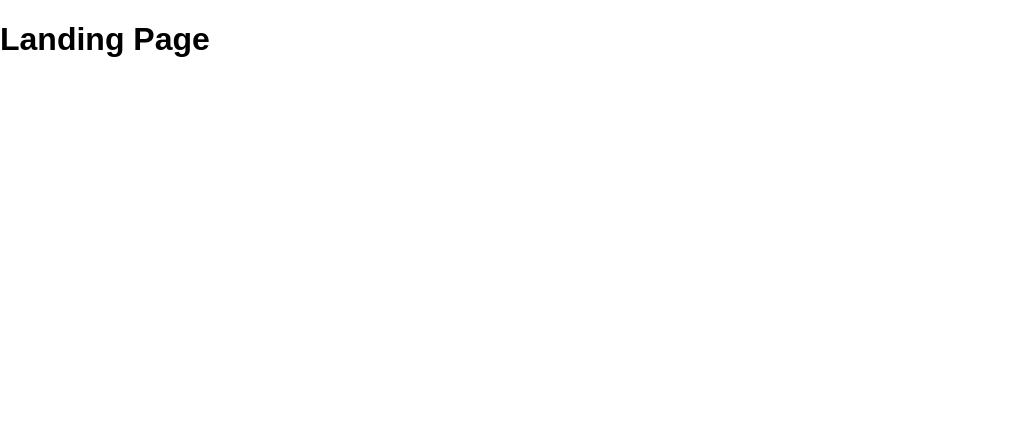
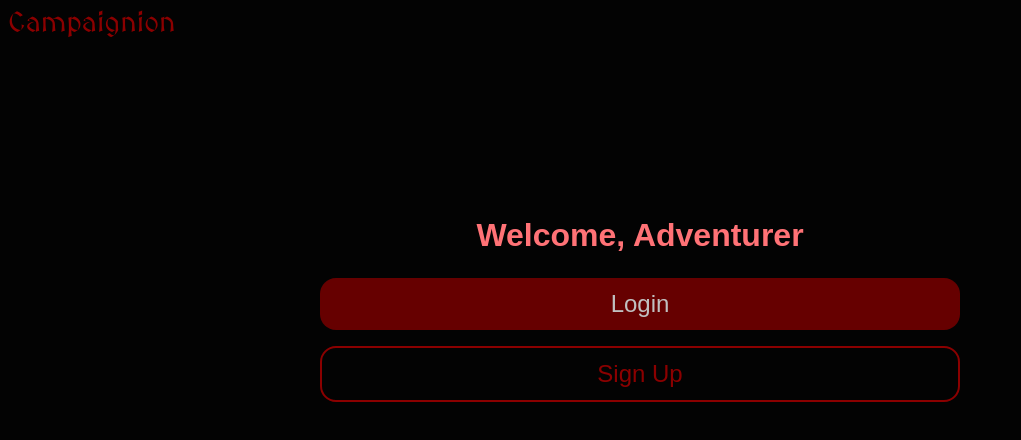
Before and after one commit to ElderBass/campaignion, a React (Create React App) app in the folder client/: page /landing in a window 1280 px wide. Shown: the top 440 px of the page, without its empty margins (0-1021 px from the left). Built offline with nearby package versions, Linux system fonts and the light colour scheme; the HTML template or start-up script is replaced by a standard one; a web font is replaced by a local one.

Commit message:
Styling out landing page, added Header.

```diff
--- a/client/package.json
+++ b/client/package.json
@@ -5,6 +5,7 @@
   "dependencies": {
     "@reduxjs/toolkit": "^1.8.6",
     "axios": "1.1.3",
+    "classnames": "2.3.1",
     "prettier": "2.7.1",
     "react": "^18.2.0",
     "react-dom": "^18.2.0",
--- a/client/src/App.jsx
+++ b/client/src/App.jsx
@@ -8,6 +8,7 @@ import Landing from "./components/views/Landing";
 // import UserPage from "./components/views/UserPage";
 // import FourOhFourPage from "./components/views/FourOhFourPage";
 import styles from "./App.module.css";
+import Header from "./components/common/Header";
 
 function App() {
 	const ComponentMap = {
@@ -38,6 +39,7 @@ function App() {
 	return (
 		<Router>
 			<div className={styles.mainContainer}>
+				<Header isLoggedIn={isLoggedIn} />
 				<Switch>
 					<AuthRoute exact path="/home" component={Home} />
 					{/* <AuthRoute path="/user/:userId" component={UserPage} /> */}
--- /dev/null
+++ b/client/src/components/common/Header/Header.jsx
@@ -0,0 +1,17 @@
+import React from "react";
+import styles from "./Header.module.css";
+
+const Header = ({ isLoggedIn }) => {
+	return (
+		<div className={styles.header}>
+			<p className={styles.logo}>Campaignion</p>
+			{isLoggedIn ? (
+				<div className={styles.headerLink}>
+					<a href="/home">Home</a>
+				</div>
+			) : null}
+		</div>
+	);
+};
+
+export default Header;
--- /dev/null
+++ b/client/src/components/common/Header/Header.module.css
@@ -0,0 +1,21 @@
+.header {
+    display: flex;
+    justify-content: space-between;
+    width: 100%;
+    align-items: center;
+    padding: .5rem;
+}
+
+.logo {
+    color: var(--dnd-red);
+    font-size: 1.75rem;
+    font-family: var(--logo-font);
+    margin: 0;
+}
+
+.headerLink {
+    color: var(--silver);
+    text-decoration: none;
+    font-size: 1.5rem;
+    margin: 0 1rem;
+}
--- /dev/null
+++ b/client/src/components/common/Header/index.jsx
@@ -0,0 +1,3 @@
+import Header from "./Header";
+
+export default Header;
--- a/client/src/components/views/Landing/Landing.jsx
+++ b/client/src/components/views/Landing/Landing.jsx
@@ -1,9 +1,38 @@
-import React from "react";
+import React, { useState } from "react";
+import classNames from "classnames";
+import Login from "../../common/Login/Login";
+import Signup from "../../common/Signup/Signup";
+import styles from "./Landing.module.css";
 
-const Landing = () => {
+const SCREENS = {
+	login: "login",
+	signup: "signup",
+};
+
+const Landing = ({ isLoggedIn }) => {
+	const [screen, setScreen] = useState(null);
+
 	return (
-		<div>
-			<h1>Landing Page</h1>
+		<div className={styles.landingPage}>
+			<p className={styles.welcomeText}>Welcome, Adventurer</p>
+			{screen === SCREENS.login && <Login />}
+			{screen === SCREENS.signup && <Signup />}
+			{!screen && (
+				<div className={styles.landingActions}>
+					<button
+						className={classNames(styles.landingButton, styles.loginButton)}
+						onClick={() => setScreen("login")}
+					>
+						Login
+					</button>
+					<button
+						className={classNames(styles.landingButton, styles.signupButton)}
+						onClick={() => setScreen("signup")}
+					>
+						Sign Up
+					</button>
+				</div>
+			)}
 		</div>
 	);
 };
--- /dev/null
+++ b/client/src/components/views/Landing/Landing.module.css
@@ -0,0 +1,48 @@
+.landingPage {
+    display: flex;
+    flex-direction: column;
+    gap: 1.5rem;
+    justify-content: center;
+    align-items: center;
+    width: 100vw;
+    height: 100vh;
+}
+
+.welcomeText {
+    font-size: 2rem;
+    font-weight: 700;
+    color: var(--light-red);
+}
+
+.landingActions {
+    display: flex;
+    flex-direction: column;
+    gap: 1rem;
+    align-items: center;
+    width: 100%;
+    height: 50%;
+}
+
+.landingButton {
+    font-size: 1.5rem;
+    padding: .75rem 1rem;
+    border: none;
+    border-radius: 16px;
+    cursor: pointer;
+    width: 50%;
+}
+
+.loginButton {
+    background-color: var(--deep-red);
+    color: var(--silver);
+}
+
+.loginButton:hover {
+    background-color: var(--dark-gray);
+}
+
+.signupButton {
+    background-color: var(--dnd-black);
+    color: var(--dnd-red);
+    border: 2px solid var(--dnd-red);
+}
--- a/client/src/index.css
+++ b/client/src/index.css
@@ -2,11 +2,11 @@
 	--dnd-black: rgb(3, 3, 3);
 	--dnd-red: #8b0000;
 	--light-red: rgb(255, 114, 118);
-  --deep-red: #660000;
+	--deep-red: #660000;
 	--silver: rgb(192, 192, 192);
 	--gray: rgb(128, 128, 128);
-  --dark-gray: #333333;
-  --darker-gray: #222222;
+	--dark-gray: #333333;
+	--darker-gray: #222222;
 	--logo-font: "MedievalSharp", cursive;
 	--text-font: "Belleza", sans-serif;
 }
@@ -21,4 +21,15 @@ body {
   margin: 0;
   font-family: var(--text-font);
   box-sizing: border-box;
+  background-color: var(--dnd-black);
+  color: var(--silver);
 }
+
+p {
+	  margin: 0;
+}
+
+a {
+	color: inherit;
+	text-decoration: none !important;
+}
```
Also changed, not shown: client/src/components/views/Landing/Land.module.css (deleted), 1 other file (tests, documents, lock files or other folders).
